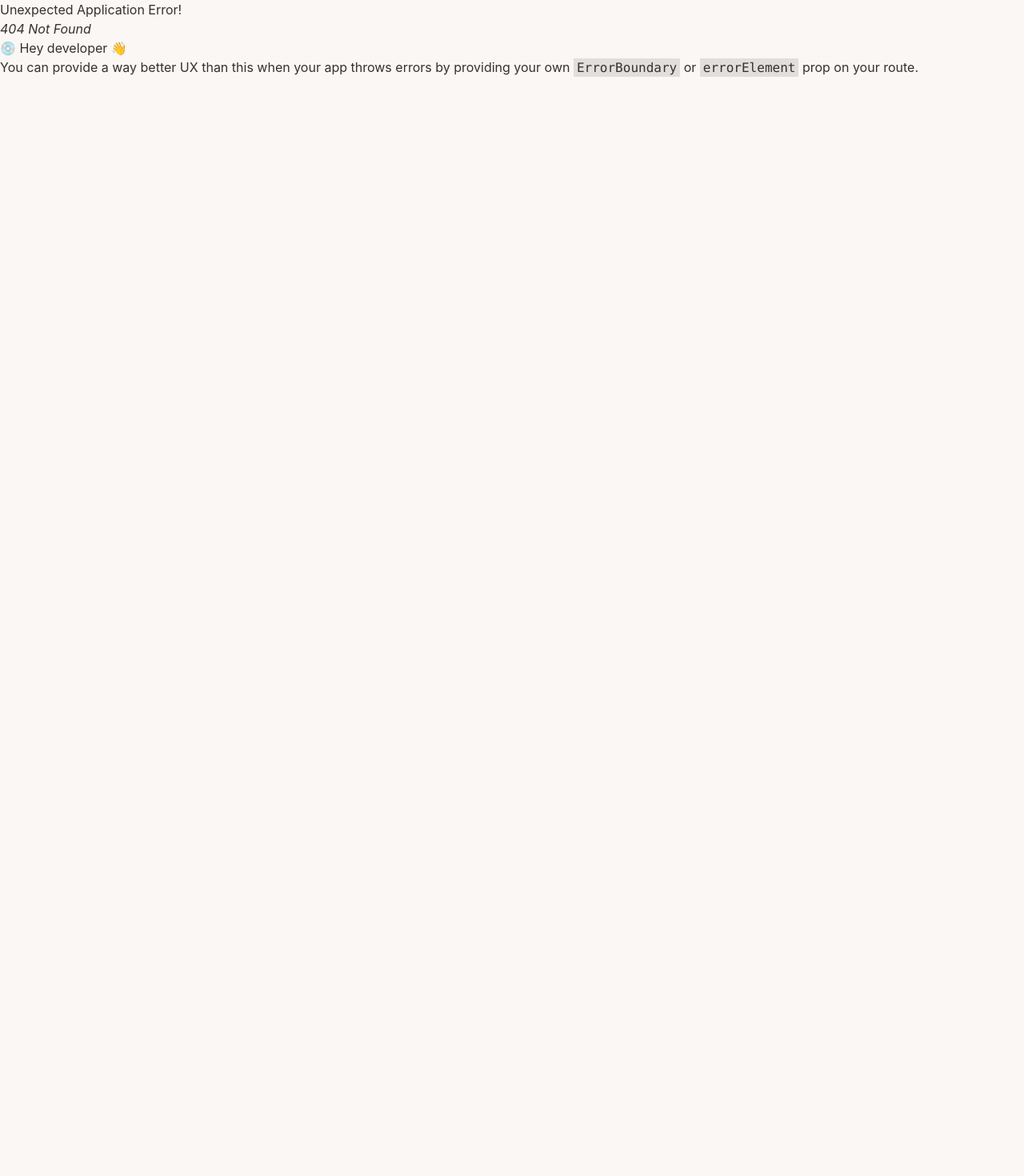
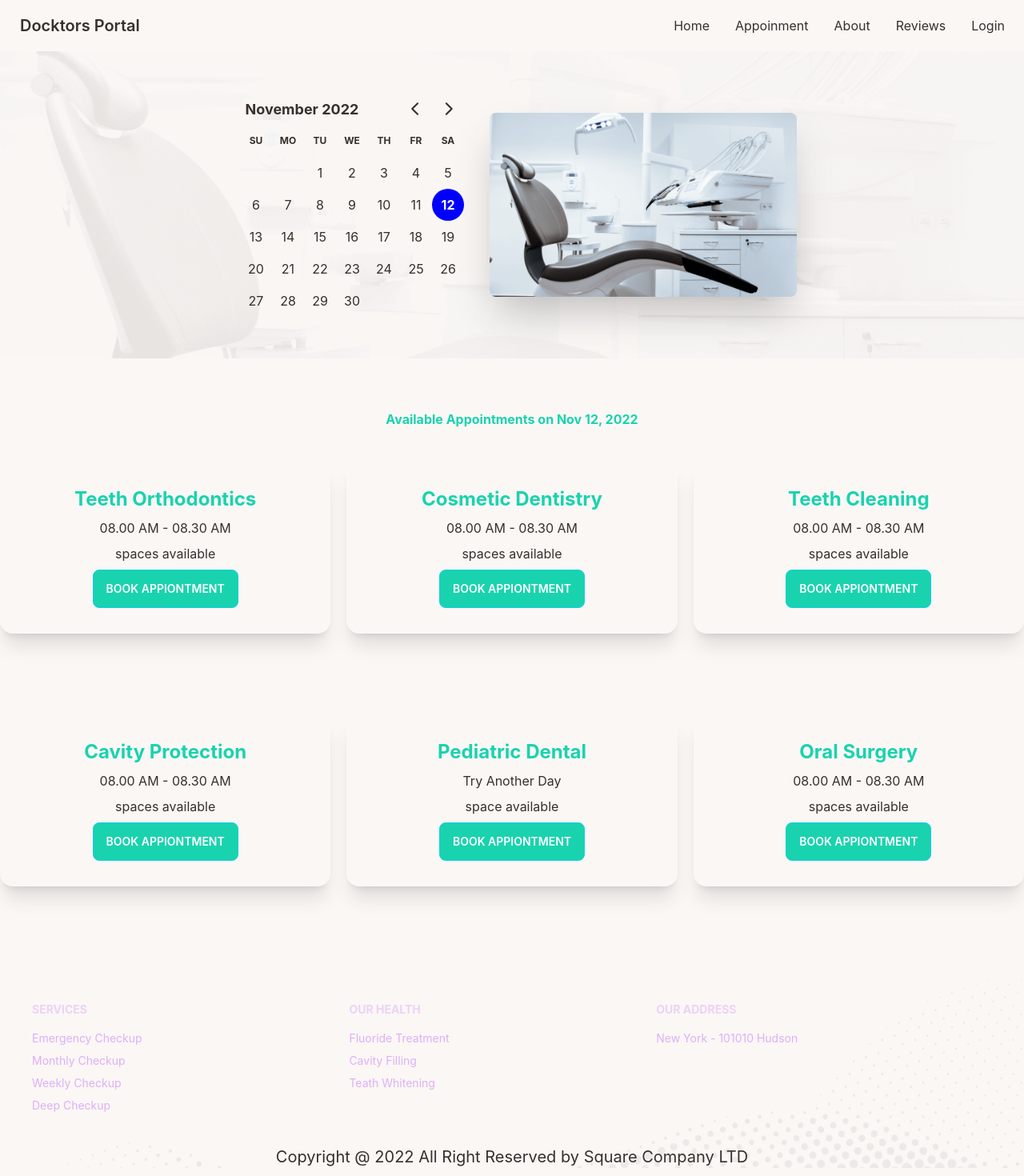
Before and after one commit to Mazharul430106/doctors-portal-clientSite-project, a React (Create React App) app: page /appoinment in a window 1280 px wide. Before the commit this address had no page. Shown: the top 1470 px of the page at 80% size. Before the commit the page ends 800 px from the top, so only its background shows below. Built offline with nearby package versions, Linux system fonts and the light colour scheme.

Commit message:
added appointment secontion

```diff
--- a/package.json
+++ b/package.json
@@ -7,7 +7,9 @@
     "@testing-library/react": "^13.4.0",
     "@testing-library/user-event": "^13.5.0",
     "daisyui": "^2.39.1",
+    "date-fns": "^2.29.3",
     "react": "^18.2.0",
+    "react-day-picker": "^8.3.6",
     "react-dom": "^18.2.0",
     "react-router-dom": "^6.4.3",
     "react-scripts": "5.0.1",
--- /dev/null
+++ b/public/FakeData.json
@@ -0,0 +1,118 @@
+[
+    {
+      "_id": 1,
+      "name": "Teeth Orthodontics",
+      "slots": [
+        "08.00 AM - 08.30 AM",
+        "08.30 AM - 09.00 AM",
+        "09.00 AM - 9.30 AM",
+        "09.30 AM - 10.00 AM",
+        "10.00 AM - 10.30 AM",
+        "10.30 AM - 11.00 AM",
+        "11.00 AM - 11.30 AM",
+        "11.30 AM - 12.00 AM",
+        "1.00 PM - 1.30 PM",
+        "1.30 PM - 2.00 PM",
+        "2.00 PM - 2.30 PM",
+        "2.30 PM - 3.00 PM",
+        "3.00 PM - 3.30 PM",
+        "3.30 PM - 4.00 PM",
+        "4.00 PM - 4.30 PM",
+        "4.30 PM - 5.00 PM"
+      ]
+    },
+    {
+      "_id": 2,
+      "name": "Cosmetic Dentistry",
+      "slots": [
+        "08.00 AM - 08.30 AM",
+        "08.30 AM - 09.00 AM",
+        "09.00 AM - 9.30 AM",
+        "09.30 AM - 10.00 AM",
+        "10.00 AM - 10.30 AM",
+        "10.30 AM - 11.00 AM",
+        "11.00 AM - 11.30 AM",
+        "11.30 AM - 12.00 AM",
+        "1.00 PM - 1.30 PM",
+        "1.30 PM - 2.00 PM",
+        "2.00 PM - 2.30 PM",
+        "2.30 PM - 3.00 PM",
+        "3.00 PM - 3.30 PM",
+        "3.30 PM - 4.00 PM",
+        "4.00 PM - 4.30 PM",
+        "4.30 PM - 5.00 PM"
+      ]
+    },
+    {
+      "_id": 3,
+      "name": "Teeth Cleaning",
+      "slots": [
+        "08.00 AM - 08.30 AM",
+        "08.30 AM - 09.00 AM",
+        "09.00 AM - 9.30 AM",
+        "09.30 AM - 10.00 AM",
+        "10.00 AM - 10.30 AM",
+        "10.30 AM - 11.00 AM",
+        "11.00 AM - 11.30 AM",
+        "11.30 AM - 12.00 AM",
+        "1.00 PM - 1.30 PM",
+        "1.30 PM - 2.00 PM",
+        "2.00 PM - 2.30 PM",
+        "2.30 PM - 3.00 PM",
+        "3.00 PM - 3.30 PM",
+        "3.30 PM - 4.00 PM",
+        "4.00 PM - 4.30 PM",
+        "4.30 PM - 5.00 PM"
+      ]
+    },
+    {
+      "_id": 4,
+      "name": "Cavity Protection",
+      "slots": [
+        "08.00 AM - 08.30 AM",
+        "08.30 AM - 09.00 AM",
+        "09.00 AM - 9.30 AM",
+        "09.30 AM - 10.00 AM",
+        "10.00 AM - 10.30 AM",
+        "10.30 AM - 11.00 AM",
+        "11.00 AM - 11.30 AM",
+        "11.30 AM - 12.00 AM",
+        "1.00 PM - 1.30 PM",
+        "1.30 PM - 2.00 PM",
+        "2.00 PM - 2.30 PM",
+        "2.30 PM - 3.00 PM",
+        "3.00 PM - 3.30 PM",
+        "3.30 PM - 4.00 PM",
+        "4.00 PM - 4.30 PM",
+        "4.30 PM - 5.00 PM"
+      ]
+    },
+    {
+      "_id": 5,
+      "name": "Pediatric Dental",
+      "slots": [
+      ]
+    },
+    {
+      "_id": 6,
+      "name": "Oral Surgery",
+      "slots": [
+        "08.00 AM - 08.30 AM",
+        "08.30 AM - 09.00 AM",
+        "09.00 AM - 9.30 AM",
+        "09.30 AM - 10.00 AM",
+        "10.00 AM - 10.30 AM",
+        "10.30 AM - 11.00 AM",
+        "11.00 AM - 11.30 AM",
+        "11.30 AM - 12.00 AM",
+        "1.00 PM - 1.30 PM",
+        "1.30 PM - 2.00 PM",
+        "2.00 PM - 2.30 PM",
+        "2.30 PM - 3.00 PM",
+        "3.00 PM - 3.30 PM",
+        "3.30 PM - 4.00 PM",
+        "4.00 PM - 4.30 PM",
+        "4.30 PM - 5.00 PM"
+      ]
+    }
+  ]
--- /dev/null
+++ b/src/Pages/Appoinment/Appointment/Appoinment.js
@@ -0,0 +1,15 @@
+import React, { useState } from 'react';
+import AppointmentBanner from '../AppointmentBanner/AppointmentBanner';
+import AvailableAppointments from '../AvailableAppointments/AvailableAppointments';
+
+const Appoinment = () => {
+    const [selectedDate, setSelectedDate] = useState(new Date());
+    return (
+        <div>
+            <AppointmentBanner selectedDate={selectedDate} setSelectedDate={setSelectedDate} ></AppointmentBanner>
+            <AvailableAppointments selectedDate={selectedDate}></AvailableAppointments>
+        </div>
+    );
+};
+
+export default Appoinment;
--- /dev/null
+++ b/src/Pages/Appoinment/AppointmentBanner/AppointmentBanner.js
@@ -0,0 +1,23 @@
+import React from 'react';
+import chare from '../../../assets/images/chair.png';
+import { DayPicker } from 'react-day-picker';
+const AppointmentBanner = ({selectedDate, setSelectedDate}) => {
+
+    return (
+        <div className="hero ">
+            <div className="hero-content flex-col lg:flex-row-reverse">
+                <img src={chare} alt='' className="max-w-sm lg:w-full rounded-lg shadow-2xl" />
+                <div className='my-5'>
+                    <DayPicker
+                        mode='single'
+                        selected={selectedDate}
+                        onSelect = {setSelectedDate}
+                    ></DayPicker>
+
+                </div>
+            </div>
+        </div>
+    );
+};
+
+export default AppointmentBanner;
--- /dev/null
+++ b/src/Pages/Appoinment/AppointmentOptions/AppiontmentOptions.js
@@ -0,0 +1,20 @@
+import React from 'react';
+
+const AppiontmentOptions = ({ option }) => {
+    console.log(option);
+    const { name, slots } = option;
+    return (
+        <div className="card mx-auto bg-base-100 shadow-xl my-10 w-96 lg:w-full">
+            <div className="card-body text-center">
+                <h2 className="text-2xl text-center text-secondary font-bold">{name}</h2>
+                <p>{slots.length > 0 ? slots[0] : 'Try Another Day' }</p>
+                <p>{slots.length > 1 ? 'spaces' : 'space' } available</p>
+                <div className="card-actions justify-center">
+                    <button className="btn btn-primary text-white bg-secondary">Book Appiontment</button>
+                </div>
+            </div>
+        </div>
+    );
+};
+
+export default AppiontmentOptions;
--- /dev/null
+++ b/src/Pages/Appoinment/AvailableAppointments/AvailableAppointments.js
@@ -0,0 +1,29 @@
+import React, { useEffect, useState } from 'react';
+import {format} from 'date-fns';
+import AppiontmentOptions from '../AppointmentOptions/AppiontmentOptions';
+
+const AvailableAppointments = ({selectedDate}) => {
+    const [appiontmentOtions, setAppiontmentOtions] = useState([]);
+
+    useEffect(()=>{
+        fetch('FakeData.json')
+        .then(res=> res.json())
+        .then(data=> setAppiontmentOtions(data))
+    },[])
+
+    return (
+        <section className='my-16'>
+            <div>
+                <p className='text-center font-bold text-secondary'>Available Appointments on {format(selectedDate, 'PP')}</p>
+            </div>
+            <div className='grid grid-cols-1 md:grid-cols-2 lg:grid-cols-3 gap-5'>
+                {
+                    appiontmentOtions.map(option=> <AppiontmentOptions key={option._id} option={option}></AppiontmentOptions>)
+                }
+            </div>
+
+        </section>
+    );
+};
+
+export default AvailableAppointments;
--- a/src/Pages/Home/Banner/Banner.js
+++ b/src/Pages/Home/Banner/Banner.js
@@ -44,9 +44,7 @@
                         <p>Click the button to watch on Jetflix app.</p>
                     </div>
                 </div>
-
             </div>
-
         </div>
     );
 };
--- a/src/Pages/Shared/Footer/Footer.js
+++ b/src/Pages/Shared/Footer/Footer.js
@@ -11,22 +11,20 @@
             <footer className="footer p-10 bg-light text-neutral-content text-neutral">
                 <div>
                     <span className="footer-title">Services</span>
-                    <Link className="link link-hover">Branding</Link>
-                    <Link className="link link-hover">Design</Link>
-                    <Link className="link link-hover">Marketing</Link>
-                    <Link className="link link-hover">Advertisement</Link>
+                    <Link className="link link-hover">Emergency Checkup</Link>
+                    <Link className="link link-hover">Monthly Checkup</Link>
+                    <Link className="link link-hover">Weekly Checkup</Link>
+                    <Link className="link link-hover">Deep Checkup</Link>
                 </div>
                 <div>
                     <span className="footer-title">Our Health</span>
-                    <Link className="link link-hover">About us</Link>
-                    <Link className="link link-hover">Contact</Link>
-                    <Link className="link link-hover">Jobs</Link>
-                    <Link className="link link-hover">Press kit</Link>
+                    <Link className="link link-hover">Fluoride Treatment</Link>
+                    <Link className="link link-hover">Cavity Filling</Link>
+                    <Link className="link link-hover">Teath Whitening</Link>
                 </div>
                 <div>
                     <span className="footer-title">Our Address</span>
-                    <Link className="link link-hover">Terms of use</Link>
-                    <Link className="link link-hover">Privacy policy</Link>
+                    <Link className="link link-hover">New York - 101010 Hudson</Link>
                 </div>
             </footer>
             <div className='text-center mb-5'>
--- a/src/Pages/Shared/Navbar/Navbar.js
+++ b/src/Pages/Shared/Navbar/Navbar.js
@@ -5,7 +5,7 @@
 
     const menuItems = <React.Fragment>
         <li><Link to='/'>Home</Link></li>
-        <li><Link to='/'>Appoinment</Link></li>
+        <li><Link to='/appoinment'>Appoinment</Link></li>
         <li><Link to='/'>About</Link></li>
         <li><Link to='/'>Reviews</Link></li>
         <li><Link to='/login'>Login</Link></li>
--- a/src/Routes/Routes/Routes.js
+++ b/src/Routes/Routes/Routes.js
@@ -1,5 +1,6 @@
 import { createBrowserRouter } from "react-router-dom";
 import Main from "../../layout/Main";
+import Appoinment from "../../Pages/Appoinment/Appointment/Appoinment";
 import Home from "../../Pages/Home/Home/Home";
 import Login from "../../Pages/Login/Login";
 
@@ -15,6 +16,10 @@
           {
             path: '/login',
             element: <Login></Login>
+          },
+          {
+            path: '/appoinment',
+            element: <Appoinment></Appoinment>
           }
         ]
     }
--- a/src/index.js
+++ b/src/index.js
@@ -3,6 +3,7 @@
 import './index.css';
 import App from './App';
 import reportWebVitals from './reportWebVitals';
+import 'react-day-picker/dist/style.css';
 
 const root = ReactDOM.createRoot(document.getElementById('root'));
 root.render(
```
Also changed, not shown: 1 other file (tests, documents, lock files or other folders).
